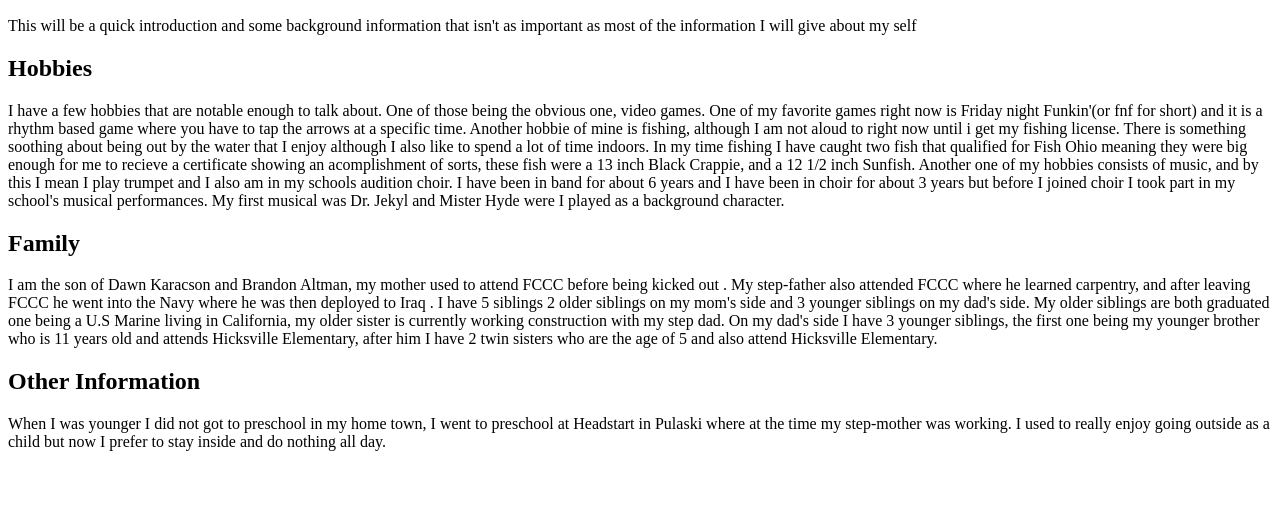
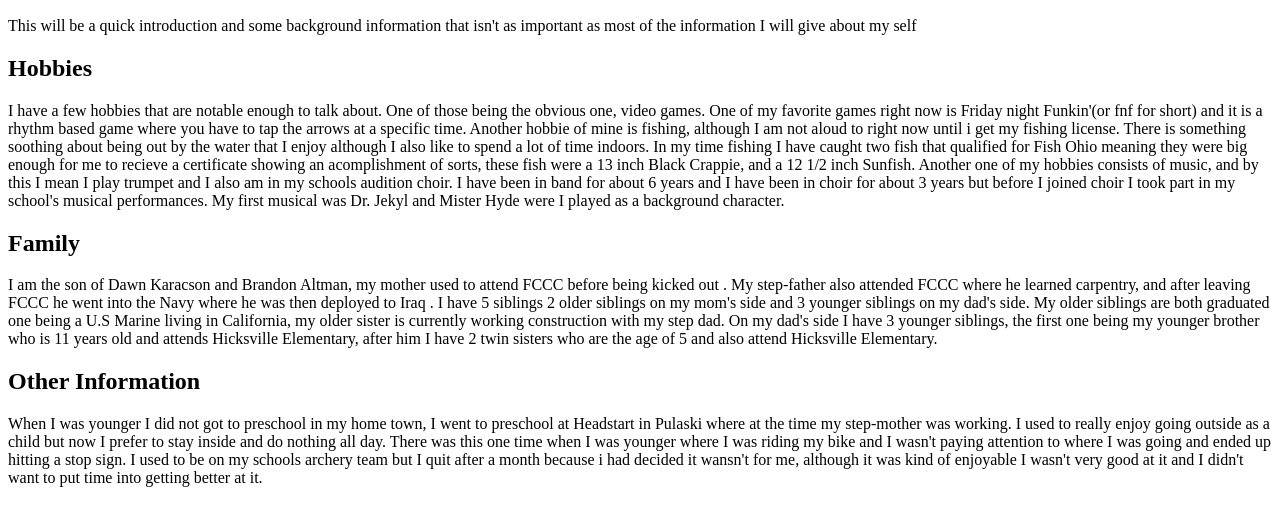
Before and after one commit to Malariohehe/myweb, a plain HTML site: page index.html in a window 1280 px wide. Shown: the part 110-636 px from the top of the page. Drawn offline with Linux system fonts and the light colour scheme.

Commit message:
add words

```diff
--- a/index.html
+++ b/index.html
@@ -25,7 +25,9 @@
 		 and also attend Hicksville Elementary.</p>
 		<h2>Other Information</h2>
 		<p>When I was younger I did not got to preschool in my home town, I went to preschool at Headstart in Pulaski where at the time my step-mother was working.
-		I used to really enjoy going outside as a child but now I prefer to stay inside and do nothing all day. </p>
+		I used to really enjoy going outside as a child but now I prefer to stay inside and do nothing all day. There was this one time when I was younger where I was riding my bike and I wasn't paying attention to where I was going and ended up hitting a stop sign.
+		I used to be on my schools archery team but I quit after a month because i had decided it wansn't for me, although it was kind of enjoyable I wasn't very good at it
+		and I didn't want to put time into getting better at it. </p>
 
 	</body>
 
```
